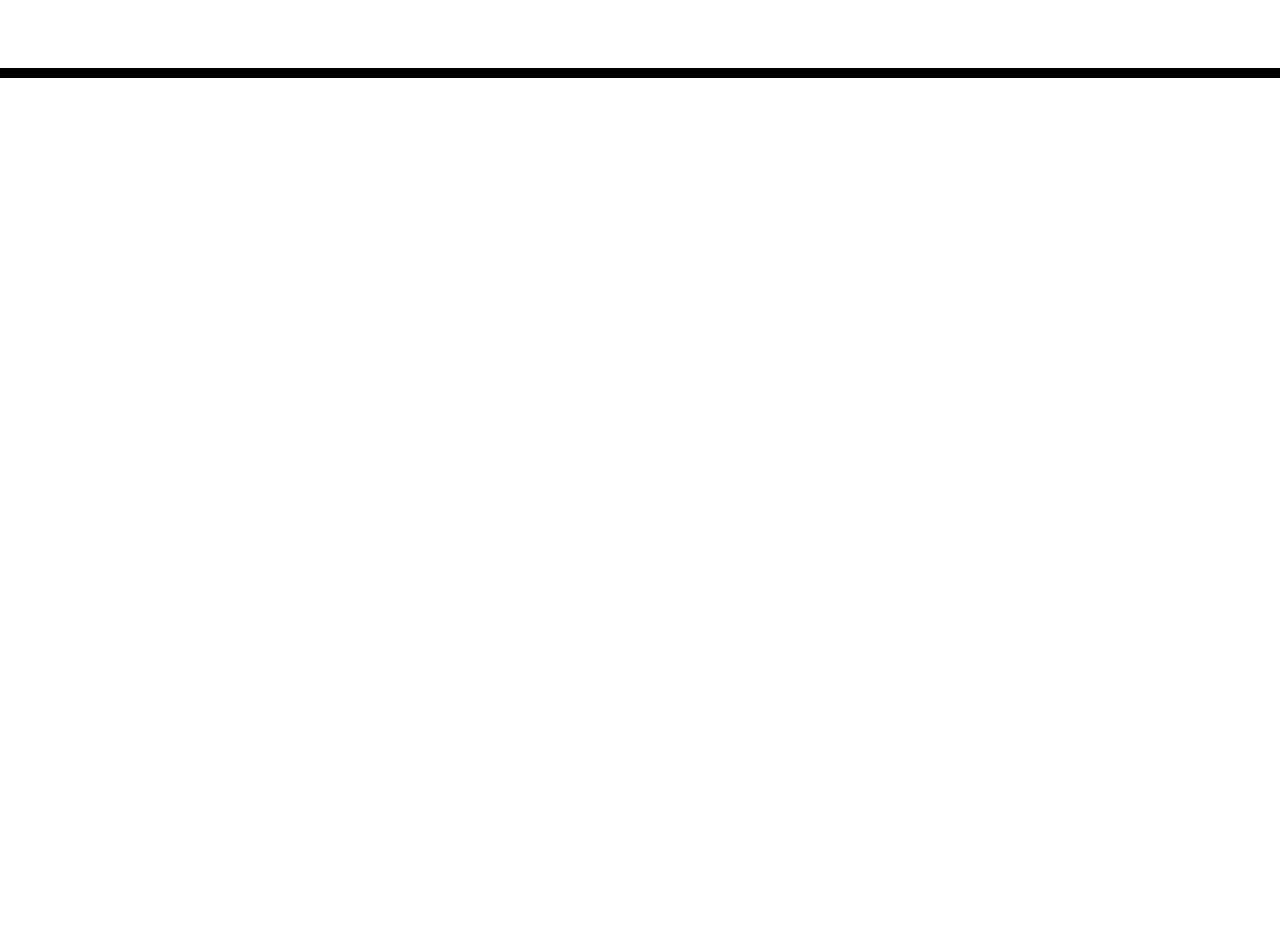
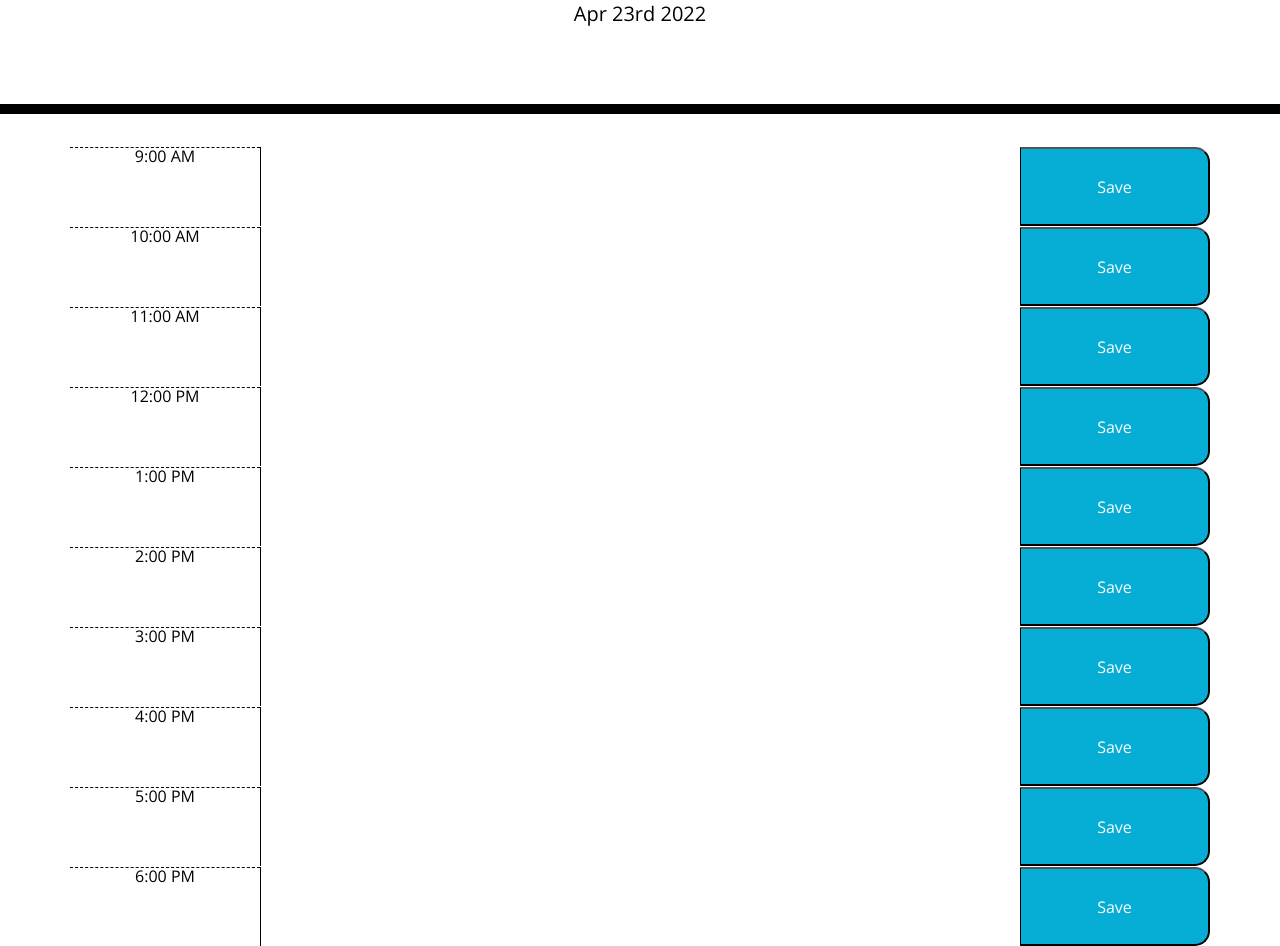
Before and after one commit to analizajb/workday-scheduler, a plain HTML site: page Develop/index.html in a window 1280 px wide. Shown: the part 190-1136 px from the top of the page. Before the commit the page ends 800 px from the top, so only its background shows below. Drawn offline with nearby package versions, Linux system fonts and the light colour scheme.

Commit message:
business hr timeblocks

```diff
--- /dev/null
+++ b/Develop/assets/js/script.js
@@ -0,0 +1,36 @@
+
+var formatDate = moment().format('MMM Do YYYY');
+$('#currentDay').text(formatDate);
+
+//document.getElementById("currentDay").textContent = formatDate;
+//
+
+console.log("loading JS ")
+//Save button event listener
+$(".saveBtn").on("click", function () {
+    console.log($(this));
+    //
+    var description = $(this).siblings('.description').val();
+    console.log(description);
+    var time = $(this).siblings('.hour').text();
+
+    console.log(time);
+
+    //save it in LS
+    localStorage.setItem(time, description);
+})//
+
+//
+var currentHR = moment().hours();
+console.log(currentHR);
+
+//FOR LOOP through all timebloacks
+
+//1. /LOAD back the information from loca storage
+
+//localStorage.getItem("9:0 AMM")
+
+
+
+//2.change background color
+//based o nthe current time
--- a/Develop/index.html
+++ b/Develop/index.html
@@ -30,9 +30,60 @@
     </header>
     <div class="container">
       <!-- Timeblocks go here -->
+      <div id="9" class="row time-block">
+        <label class="hour col-md-2">9:00 AM</label>
+        <textarea class="description col-md-8"></textarea>
+        <button class="saveBtn col-md-2">Save</button>
+      </div>
+      <div id="10" class="row time-block">
+        <label class="hour col-md-2">10:00 AM</label>
+        <textarea class="description col-md-8"></textarea>
+        <button class="saveBtn col-md-2">Save</button>
+      </div>
+      <div id="11" class="row time-block">
+        <label class="hour col-md-2">11:00 AM</label>
+        <textarea class="description col-md-8"></textarea>
+        <button class="saveBtn col-md-2">Save</button>
+      </div>
+      <div id="12" class="row time-block">
+        <label class="hour col-md-2">12:00 PM</label>
+        <textarea class="description col-md-8"></textarea>
+        <button class="saveBtn col-md-2">Save</button>
+      </div>
+      <div id="13" class="row time-block">
+        <label class="hour col-md-2">1:00 PM</label>
+        <textarea class="description col-md-8"></textarea>
+        <button class="saveBtn col-md-2">Save</button>
+      </div>
+      <div id="14" class="row time-block">
+        <label class="hour col-md-2">2:00 PM</label>
+        <textarea class="description col-md-8"></textarea>
+        <button class="saveBtn col-md-2">Save</button>
+      </div>
+      <div id="15" class="row time-block">
+        <label class="hour col-md-2">3:00 PM</label>
+        <textarea class="description col-md-8"></textarea>
+        <button class="saveBtn col-md-2">Save</button>
+      </div>
+      <div id="16" class="row time-block">
+        <label class="hour col-md-2">4:00 PM</label>
+        <textarea class="description col-md-8"></textarea>
+        <button class="saveBtn col-md-2">Save</button>
+      </div>
+      <div id="17" class="row time-block">
+        <label class="hour col-md-2">5:00 PM</label>
+        <textarea class="description col-md-8"></textarea>
+        <button class="saveBtn col-md-2">Save</button>
+      </div>
+      <div id="18" class="row time-block">
+        <label class="hour col-md-2">6:00 PM</label>
+        <textarea class="description col-md-8"></textarea>
+        <button class="saveBtn col-md-2">Save</button>
+      </div>
     </div>
 
+    <script src="https://cdnjs.cloudflare.com/ajax/libs/moment.js/2.24.0/moment.min.js"></script>
     <script src="https://code.jquery.com/jquery-3.4.1.min.js"></script>
-    <script src="https://cdnjs.cloudflare.com/ajax/libs/moment.js/2.24.0/moment.min.js"></script>
+    <script src="./assets/js/script.js"></script>
   </body>
 </html>
```
